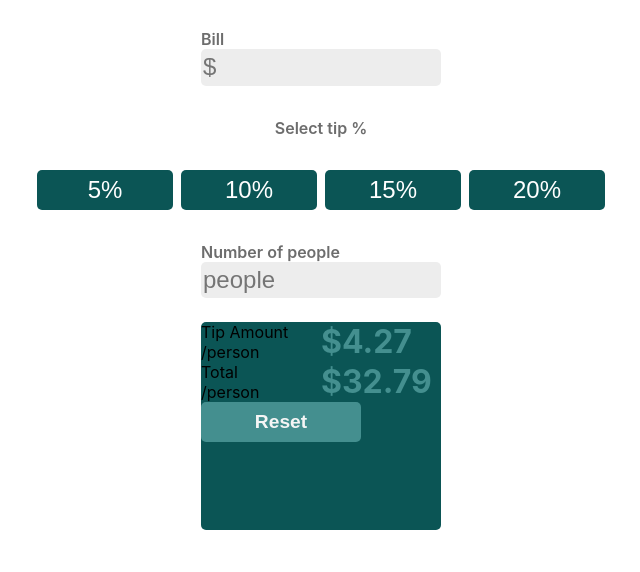
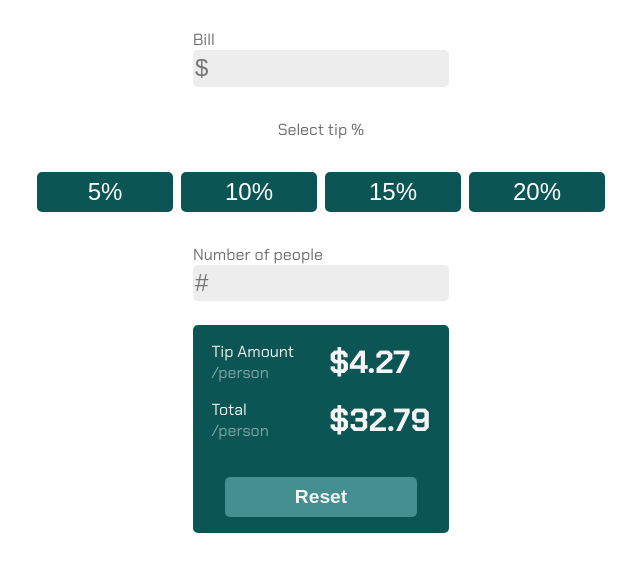
Before and after one commit to Lamadrid-Mike/tip-app, a React (Create React App) app: page / in a window 1280 px wide. Shown: the top 572 px of the page, without its empty margins (319-959 px from the left). Built offline with nearby package versions, Linux system fonts and the light colour scheme.

Commit message:
style almost done

```diff
--- a/public/index.html
+++ b/public/index.html
@@ -15,6 +15,12 @@
       user's mobile device or desktop. See https://developers.google.com/web/fundamentals/web-app-manifest/
     -->
     <link rel="manifest" href="%PUBLIC_URL%/manifest.json" />
+    <link rel="preconnect" href="https://fonts.googleapis.com" />
+    <link rel="preconnect" href="https://fonts.gstatic.com" crossorigin />
+    <link
+      href="https://fonts.googleapis.com/css2?family=Chakra+Petch:wght@300;400;500;600;700&family=Press+Start+2P&display=swap"
+      rel="stylesheet"
+    />
     <!--
       Notice the use of %PUBLIC_URL% in the tags above.
       It will be replaced with the URL of the `public` folder during the build.
--- a/src/App.js
+++ b/src/App.js
@@ -6,8 +6,6 @@ function App() {
   const [billData, setBillData] = useState(0);
   const [tip, setTip] = useState(0);
   const [numberPeople, setNumberPeople] = useState(0);
-
-  console.log(tip);
 
   return (
     <div className="App">
@@ -32,7 +30,7 @@ function App() {
           Number of people
           <br />
           <input
-            placeholder="people"
+            placeholder="#"
             className="number-of-people__input"
             name="people-input"
             onChange={(e) => setNumberPeople(e.target.value)}
@@ -43,12 +41,12 @@ function App() {
             <p className="tip_result__per-person">
               Tip Amount
               <br />
-              /person
+              <span>/person</span>
             </p>
             <p className="tip_result__amount-per-person total-amount">$4.27</p>
             <p className="tip_result__total">
               Total <br />
-              /person
+              <span>/person</span>
             </p>
             <p className="tip_result__amount-total total-amount">$32.79</p>
           </div>
--- a/src/App.scss
+++ b/src/App.scss
@@ -1,5 +1,6 @@
 $main-color: rgb(11, 85, 85);
 $selected-color: rgb(68, 143, 143);
+$text-color: rgba(245, 245, 245, 0.502);
 
 * {
   box-sizing: border-box;
@@ -15,7 +16,7 @@ $selected-color: rgb(68, 143, 143);
 }
 
 @mixin inputs-style {
-  max-width: 15rem;
+  max-width: 16rem;
   height: 2.3rem;
   font-size: 1.5rem;
   border-radius: 5px;
@@ -41,7 +42,7 @@ $selected-color: rgb(68, 143, 143);
 
 label {
   font-size: 1rem;
-  font-weight: 600;
+  font-family: inherit;
   color: rgb(109, 109, 109);
 }
 
@@ -60,20 +61,35 @@ label {
 }
 
 .tip-result {
-  width: 15rem;
+  width: 16rem;
   height: 13rem;
   background-color: $main-color;
   border-radius: 5px;
+  display: flex;
+  flex-direction: column;
+  align-items: center;
+  gap: 1.2rem;
+
+  span {
+    color: $text-color;
+  }
+
+  p {
+    color: whitesmoke;
+  }
 
   .tip-result__total {
+    padding: 1rem;
     display: grid;
+    gap: 1rem;
     grid-template-columns: repeat(2, 1fr);
     grid-template-rows: repeat(2, 1fr);
+    justify-items: start;
   }
 }
 
 .tip-result__btn {
-  width: 10rem;
+  width: 12rem;
   height: 2.5rem;
   background-color: $selected-color;
   border-style: none;
@@ -84,7 +100,6 @@ label {
 }
 
 .total-amount {
-  color: $selected-color;
   font-size: 2rem;
   font-weight: 700;
 }
--- a/src/index.css
+++ b/src/index.css
@@ -1,11 +1,6 @@
 body {
   margin: 0;
-  font-family: -apple-system, BlinkMacSystemFont, "Segoe UI", "Roboto", "Oxygen",
-    "Ubuntu", "Cantarell", "Fira Sans", "Droid Sans", "Helvetica Neue",
-    sans-serif;
-  -webkit-font-smoothing: antialiased;
-  -moz-osx-font-smoothing: grayscale;
-  background-color: rgb(255, 255, 255);
+  font-family: "Chakra Petch", sans-serif;
 }
 
 code {
```
